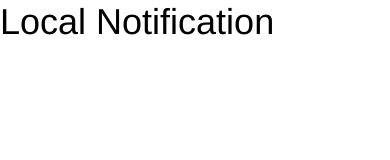
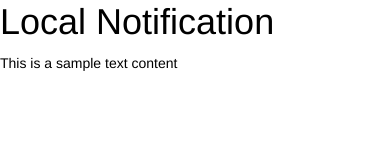
Before and after one commit to desmond-phonegap/ios-gap, a website: page www/index.html in a window 390 px wide. Drawn offline with Linux system fonts and the light colour scheme; some packages are replaced by stand-ins of ours; files that its build step writes are made by us from their sources.

Commit message:
content added to check if updating and commiting

```diff
--- a/www/index.html
+++ b/www/index.html
@@ -30,6 +30,7 @@
 
    <ion-header-bar class="bar-positive">
        <h1 class="title">Local Notification</h1>
+       This is a sample text content
    </ion-header-bar>
     <!--
       The nav bar that will be updated as we navigate between views.
```
